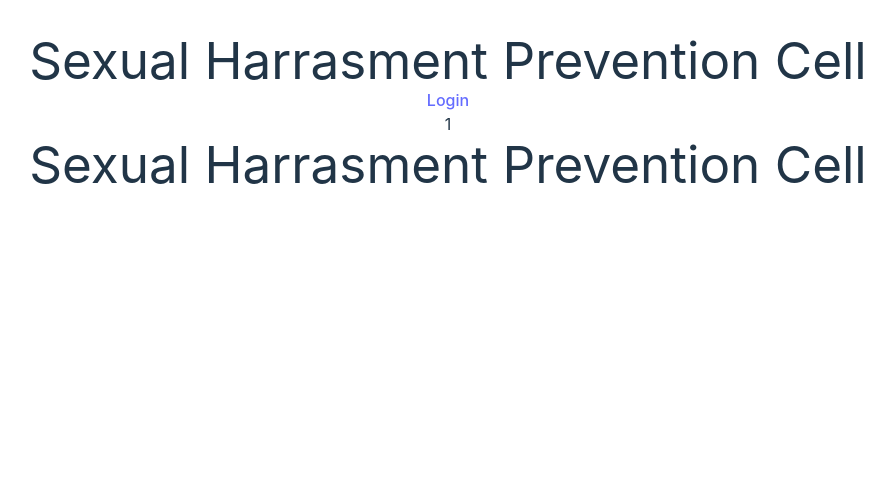
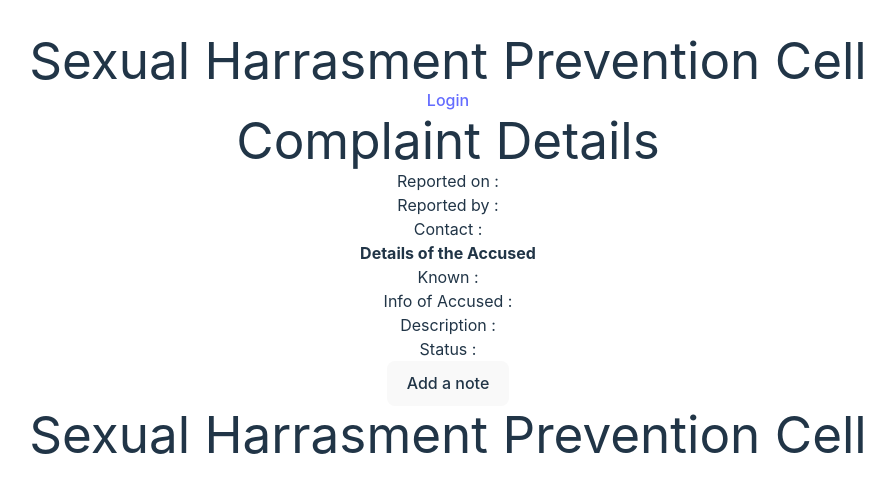
Before and after one commit to mmmim24/CSE350, a React (Vite) app in the folder frontend/Sexual_Harrasment_Prevention_Cell/: page /complaint/1 in a window 1280 px wide. Shown: the top 492 px of the page, without its empty margins (192-1086 px from the left). Built offline with nearby package versions, Linux system fonts and the light colour scheme; no server answers.

Commit message:
addNote frontend

```diff
--- /dev/null
+++ b/frontend/Sexual_Harrasment_Prevention_Cell/src/components/AddNote.jsx
@@ -0,0 +1,41 @@
+import React from 'react'
+import axios from 'axios';
+
+const AddNote = ({ complaintID, onClose }) => {
+    const [note, setNote] = React.useState(null);
+    React.useEffect(() => {
+        axios.post(`http://localhost:3333/complaint/view/${complaintID}`)
+            .then(res => {
+                setNote(res.data);
+            })
+            .catch(err => console.log(err));
+    }, [complaintID]);
+  return (
+    <React.Fragment>
+        <div className="fixed top-0 left-0 w-full h-full bg-gray-800 bg-opacity-75 flex justify-center items-center">
+            <div className="bg-white p-8 rounded-lg">
+                {note ? (
+                    <div className='p-5 h-[500px] w-[500px]'>
+                        <h2 className="font-bold">Add Note</h2>
+                        <select className='block my-9 rounded-lg bg-slate-200 p-2'>
+                            <option value="1">In Progress</option>
+                            <option value="2">Processing</option>
+                            <option value="3">Resolved</option>
+                        </select>
+                        <textarea
+                            type="fixed"
+                            className="my-3 p-2 px-2 resize-none h-[200px] w-full  rounded-xl bg-slate-200"
+                            placeholder="Note" />
+                        <button className='block bg-indigo-700 hover:bg-slate-100 text-slate-100 hover:text-indigo-700' onClick>Add a note</button>
+                        <button className="my-3 bg-red-500" onClick={onClose}>Close</button>
+                    </div>
+                ) : (
+                <p>Loading...</p>
+                )}
+            </div>
+        </div>
+    </React.Fragment>
+  )
+}
+
+export default AddNote
--- a/frontend/Sexual_Harrasment_Prevention_Cell/src/components/ComplaintDetails.jsx
+++ b/frontend/Sexual_Harrasment_Prevention_Cell/src/components/ComplaintDetails.jsx
@@ -1,14 +1,23 @@
 import React from 'react';
 import axios from 'axios';
-
+import AddNote from './AddNote';
 
 const ComplaintDetails = () => {
+  const complaintID = window.location.pathname.split('/').pop();
   const [complaintDetails, setComplaintDetails] = React.useState({});
-    const complaintID = window.location.pathname.split('/').pop();
+  const [selectedComplaintID, setSelectedComplaintID] = React.useState(null);
+  const addNote = (ID) => {
+    setSelectedComplaintID(ID);
+    console.log('Add a note');
+  };
+  const closeNote = () => {
+    setSelectedComplaintID(null);
+    console.log('Close a note');
+  };
   React.useEffect(() => {
     axios.post(`http://localhost:3333/complaint/view/${complaintID}`)
       .then(res => {
-        console.log(res.data)
+        // console.log(res.data)
         setComplaintDetails(res.data);
       })
       .catch(err => console.log(err));
@@ -16,11 +25,22 @@ const ComplaintDetails = () => {
 
   return (
     <React.Fragment>
-        <div className='w-[700px] h-[50vh]'>
-            {complaintID}
-        </div>
-        <div>
-            {complaintDetails.fullName}
+        <div className='w-[700px]'>
+            <h1 className='text-3xl font-bold py-[50px]'>Complaint Details</h1>
+            <div key={complaintDetails.ID} className='p-10 justify text-justify rounded-lg bg-blue-300 border-2 border-indigo-500 mx-auto my-auto w-auto'>
+                <p className='font-semibold'>Reported on : {complaintDetails.date}</p>
+                <h2 className='font-bold'>Reported by : {complaintDetails.fullName}</h2>
+                <p className='font-semibold'>Contact : {complaintDetails.contact}</p>
+                <div className='my-5 font-semibold'><b>Details of the Accused</b>
+                  <p>Known : {complaintDetails.known}</p>
+                  <p>Info of Accused : {complaintDetails.info}</p>
+                </div>
+                <p className='my-5 font-semibold'>Description : {complaintDetails.incident}</p>
+                <p className='font-semibold'>Status : {complaintDetails.status}</p>
+
+                <button className='mt-[32px] bg-indigo-700 hover:bg-slate-100 text-slate-100 hover:text-indigo-700' onClick={(e)=>addNote(complaintDetails.ID)}>Add a note</button>
+                {selectedComplaintID && <AddNote complaintID={selectedComplaintID} onClose={closeNote} />}
+            </div>
         </div>
     </React.Fragment>
   );
```
